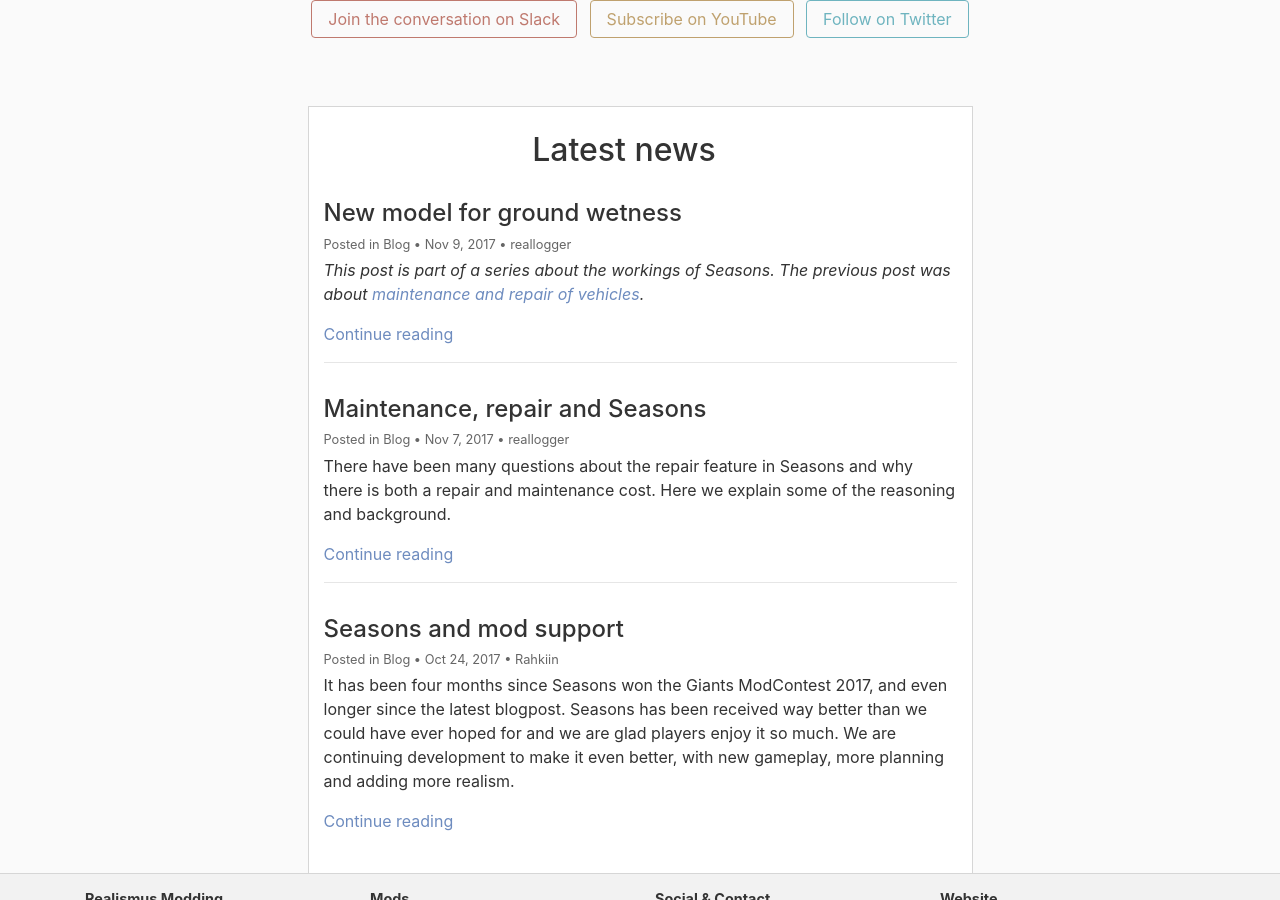
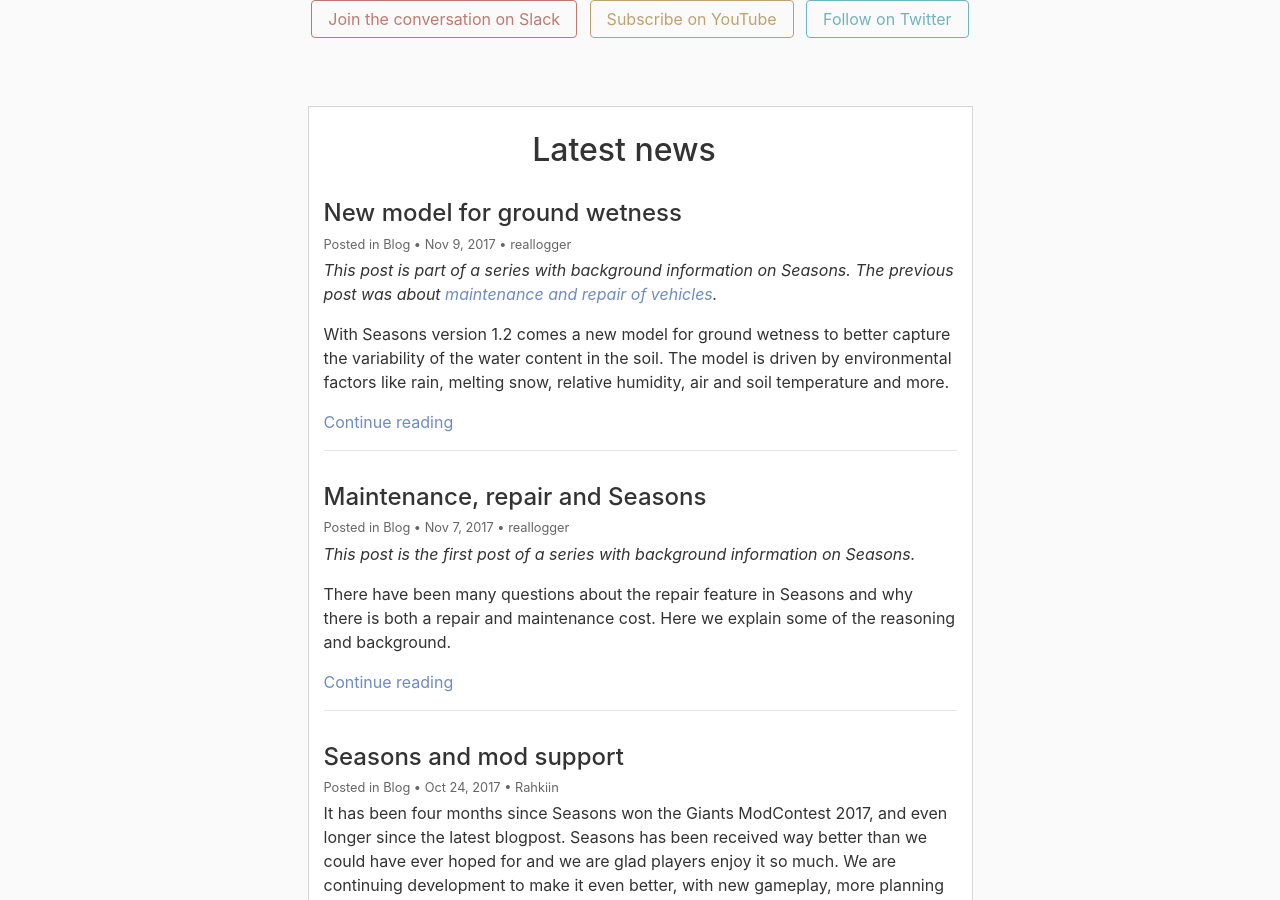
Before and after one commit to RealismusModding/realismusmodding.github.io, a Jekyll site: the page built from index.html, in a window 1280 px wide and 900 px high, scrolled down 691 px. Built offline with Jekyll 4.4.1, drawn with Linux system fonts in a browser that asks for light colours; comment, search, counter and statistics services are not loaded.

Commit message:
Fix excerpts and descriptions of the posts

```diff
--- a/_posts/blog/2017-11-07-maintenance-repair.md
+++ b/_posts/blog/2017-11-07-maintenance-repair.md
@@ -4,9 +4,15 @@ date: 2017-11-07 12:30:00 +0100
 author: reallogger
 header:
   image: /assets/img/blog/repair/workshop.jpg
+description: There have been many questions about the repair feature in Seasons and why there is both a repair and maintenance cost. Here we explain some of the reasoning and background.
+excerpt_separator: <!-- more -->
 ---
 
+_This post is the first post of a series with background information on Seasons._
+
 There have been many questions about the repair feature in Seasons and why there is both a repair and maintenance cost. Here we explain some of the reasoning and background.
+
+<!-- more -->
 
 Seasons adds more days between each harvest compared to vanilla so it became apparent that it was needed to change the vehicle upkeep for the mod. Some considerations were done for gameplay reasons and there were some restrictions by the game (for instance being compatible with the vehicle upkeep interface). In general we wanted to reduce upkeep as this is one of the main cost items in vanilla. Also we wanted the overall vehicle cost to be better aligned with age and how much you use it. Equipment that is not used should have lower upkeep than equipment that is used often.
 
--- a/_posts/blog/2017-11-08-ground-wetness.md
+++ b/_posts/blog/2017-11-08-ground-wetness.md
@@ -5,11 +5,14 @@ author: reallogger
 header:
   image: /assets/img/blog/groundWetness/wetnessModel.png
 description: With Seasons version 1.2 comes a new model for ground wetness to better capture the variability of the water content in the soil. This post elaborates on the model, its implementation and effects on the game.
+excerpt_separator: <!-- more -->
 ---
 
-_This post is part of a series about the workings of Seasons. The previous post was about [maintenance and repair of vehicles](/blog/2017/11/07/maintenance-repair)._
+_This post is part of a series with background information on Seasons. The previous post was about [maintenance and repair of vehicles](/blog/2017/11/07/maintenance-repair)._
 
 With Seasons version 1.2 comes a new model for ground wetness to better capture the variability of the water content in the soil. The model is driven by environmental factors like rain, melting snow, relative humidity, air and soil temperature and more.
+
+<!-- more -->
 
 In the original game the ground basically dries fully within an hour after the rain has stopped. Since Seasons brings a longer and variable time scale (i.e. ability to set number of days per season) it was necessary to make some changes. The new model is based on a scientific model of soil moisture dynamics and this model was specifically made for soils in which crops grow.
 
```
